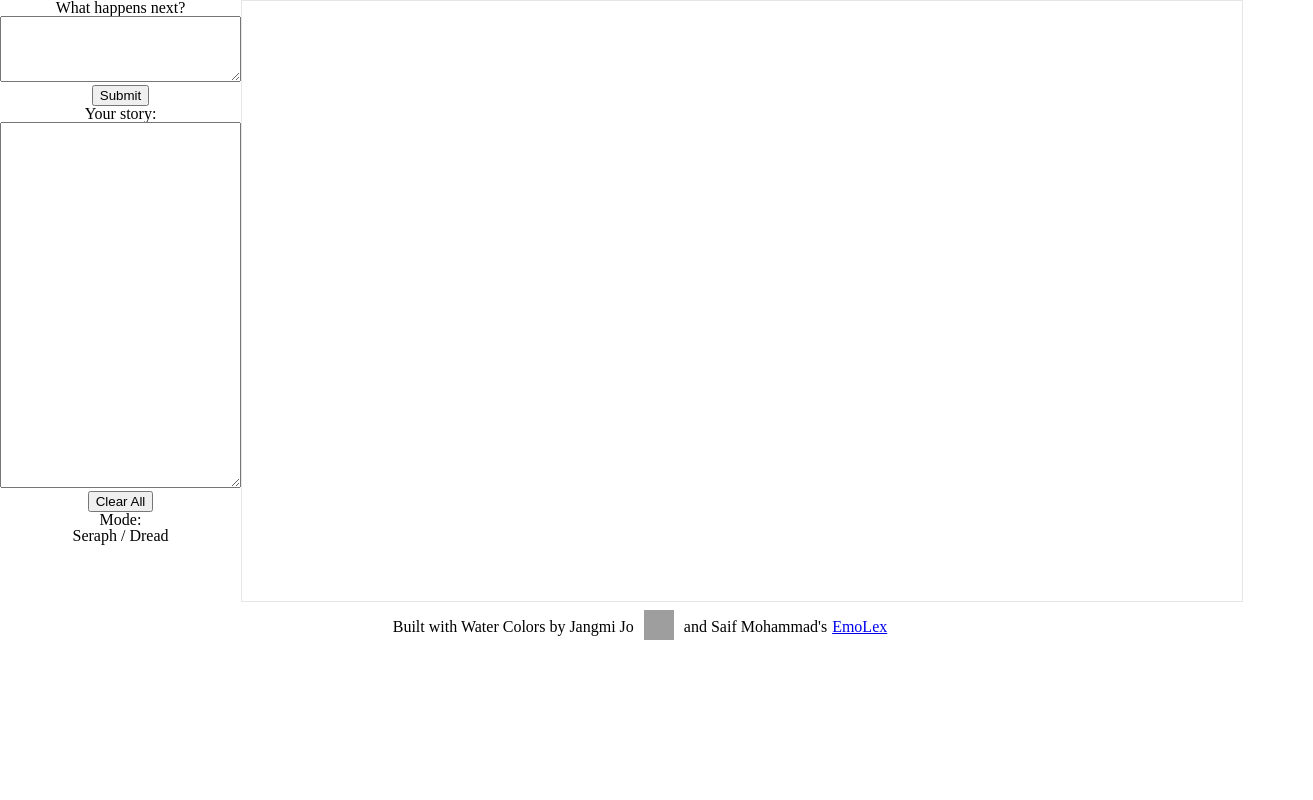
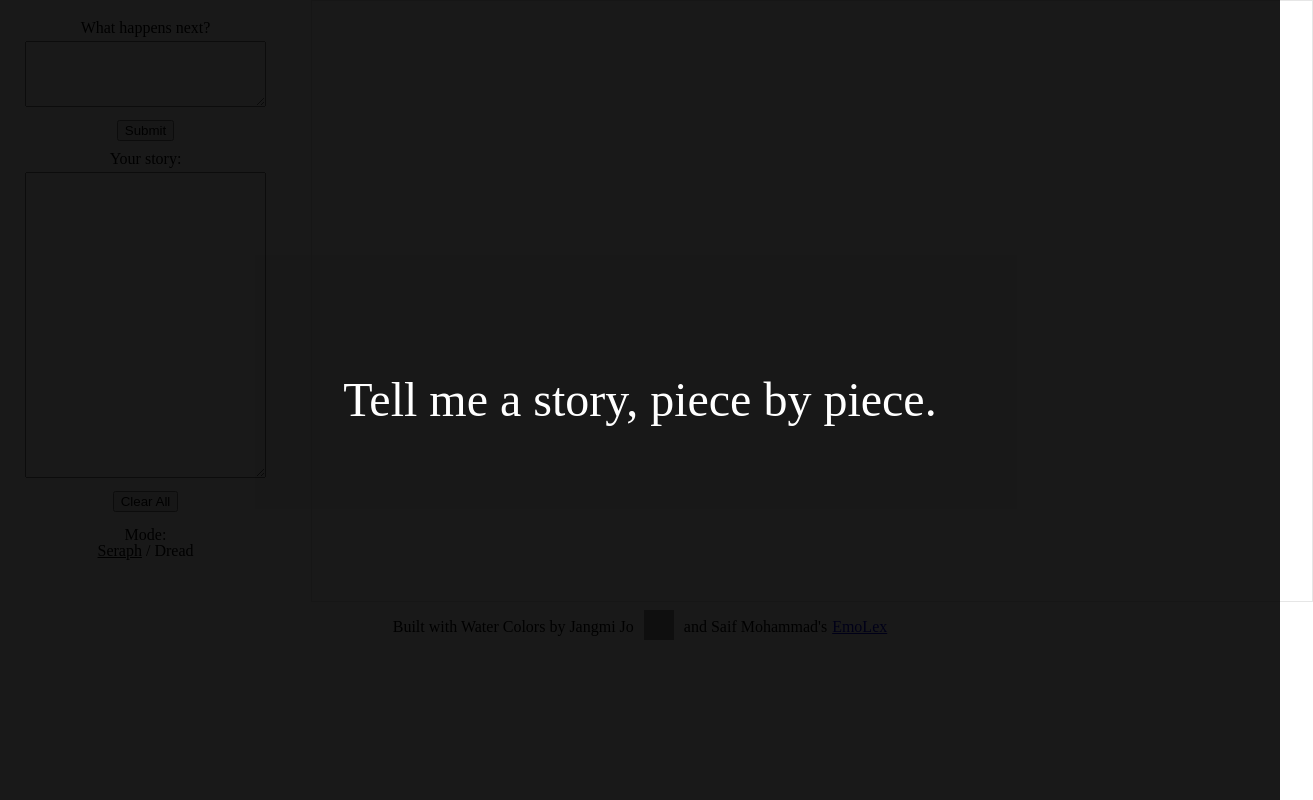
Before and after one commit to angrobertsh/colortale, a website built with webpack: page index.html in a window 1280 px wide. Shown: the whole page, 1313 px wide, since content can reach past the window. Built offline with nearby package versions, Linux system fonts and the light colour scheme; grey boxes are pictures that could not be loaded.

Commit message:
styled a little bit.

```diff
--- a/assets/canvas.css
+++ b/assets/canvas.css
@@ -50,6 +50,20 @@ textarea{
 
 /*Canvas and notes*/
 
+#splash{
+	position: absolute;
+	background-color: black;
+	color: white;
+	z-index: 3;
+	font-size: 48px;
+	display: flex;
+	height: 100%;
+	width: 100%;
+	opacity: .9;
+	justify-content: center;
+	align-items: center;
+}
+
 .content {
   display: flex;
 }
@@ -58,6 +72,7 @@ textarea{
   position: relative;
   width: 1000px;
   height: 600px;
+	padding-left: 20px;
 }
 
 #canvas{
@@ -96,7 +111,28 @@ textarea{
 }
 
 .interface{
+	padding: 20px;
 	text-align: center;
+}
+
+#notecontainer{
+	padding: 5px;
+}
+
+#allnotescontainer{
+	padding: 5px;
+}
+
+#modecontainer{
+	padding-top: 5px;
+}
+
+.buttoncontainer{
+	padding: 5px 0 10px 0;
+}
+
+#default{
+	text-decoration: underline;
 }
 
 /*Bottom*/
--- a/index.html
+++ b/index.html
@@ -9,37 +9,37 @@
     <script type="text/javascript" src="./lib/jscolor.js"></script>
   </head>
   <body>
+    <div id="splash">Tell me a story, piece by piece.</div>
     <div class="content">
 
       <div class="interface">
+        <section>
+          <label>What happens next?</label>
+          <div id="notecontainer">
+            <textarea id="currentnote" rows="4" cols="30"></textarea>
+          </div>
 
+          <div class="buttoncontainer"><button type="button" onclick="processNote()">Submit</button></div>
+
+          <label>Your story:</label>
+          <div id="allnotescontainer">
+            <textarea id="allnotes" rows="20" cols="30"></textarea>
+          </div>
+
+          <div class="buttoncontainer"><button id="clear">Clear All</button></div>
+        </section>
 
 
         <section>
-          <label>What happens next?</label>
-          <div class="textareacontainer">
-            <textarea id="currentnote" rows="4" cols="30"></textarea>
-          </div>
-          <div class="buttoncontainer"><button type="button" onclick="processNote()">Submit</button></div>
-
-          <label>Your story:</label>
-          <div class="fullstory">
-            <textarea id="allnotes" rows="24" cols="30"></textarea>
-          </div>
-        </section>
-
-        <div class="buttoncontainer"><button id="clear">Clear All</button></div>
-
-        <section>
-          <label>Mode:</label>
-          <div class='options'>
-            <span id="default">Seraph </span>/<span id="night"> Dread</span>
+          <div id="modecontainer">
+            <label>Mode:</label>
+            <div class='options'>
+              <span id="default">Seraph</span> / <span id="night">Dread</span>
+            </div>
           </div>
         </section>
 
       </div>
-
-
 
       <div id="canvascontainer">
         <canvas id="canvas" width="1000" height="600"></canvas>
--- a/lib/watercolor.js
+++ b/lib/watercolor.js
@@ -8,6 +8,8 @@ document.addEventListener('DOMContentLoaded', () => {
   window.points = [];
   window.story = [];
   let canvas = document.getElementById('canvas');
+  let splash = document.getElementById('splash');
+  splash.addEventListener('click', () => {splash.setAttribute('style', 'display: none');});
   canvas.setAttribute('style', 'border: 1px solid #e6e6e6');
 });
 
```
Also changed, not shown: lib/path_generator.js, 2 other files.
